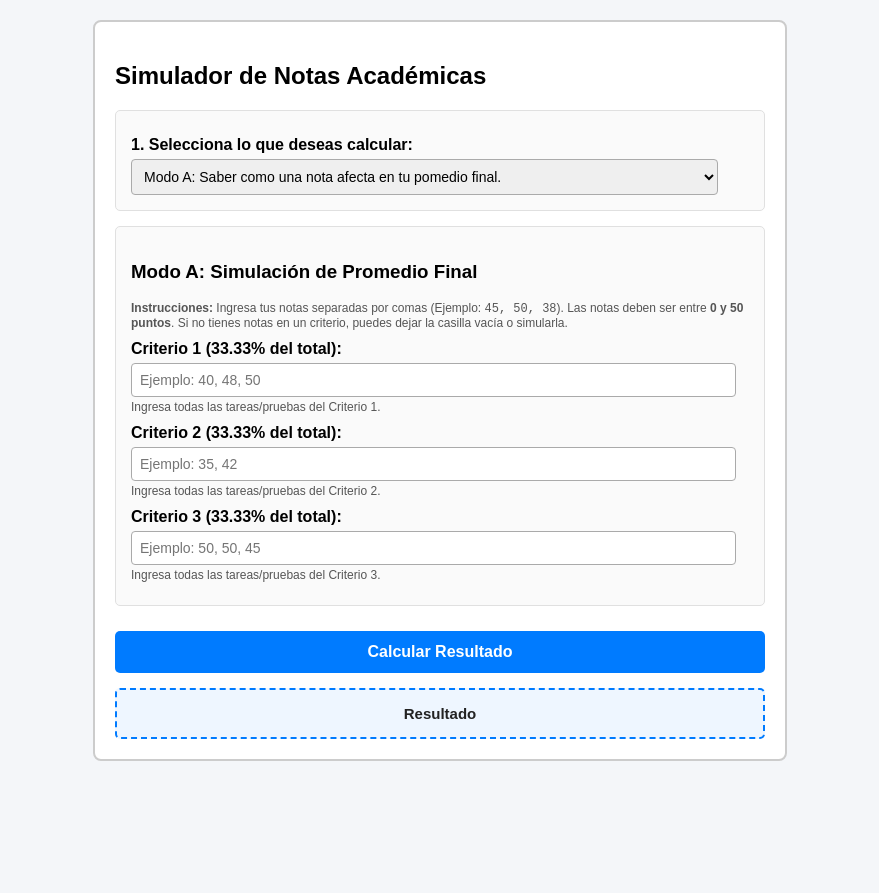
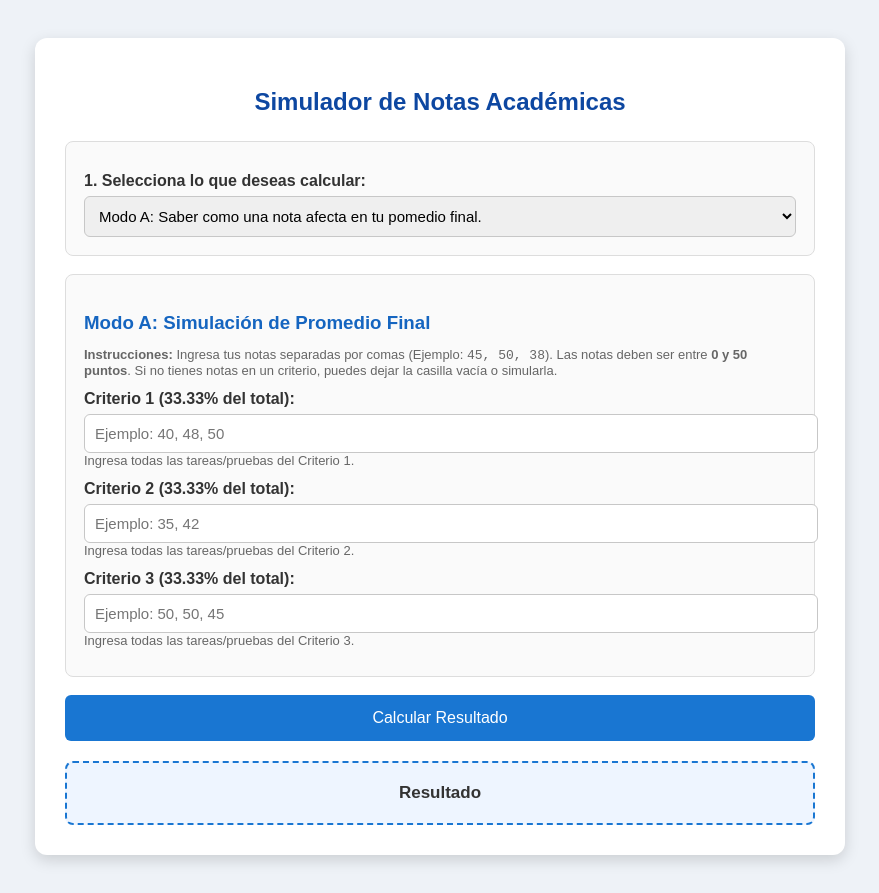
Before and after one commit to DyanaLl/Proyecto_Integrador, a plain HTML site: page index.html in a window 1280 px wide. Shown: the whole page, without its empty margins (200-1079 px from the left). Before the commit the page ends 800 px from the top, so only its background shows below. Drawn offline with Linux system fonts and the light colour scheme.

Commit message:
Simulador de Notas y Semáforo de Alertas

```diff
--- a/Estilos.css
+++ b/Estilos.css
@@ -0,0 +1,112 @@
+{
+    margin:0;
+    padding:0;
+    box-sizing:border-box;
+}
+
+body{
+    font-family: Arial, Helvetica, sans-serif;
+    background:#eef2f7;
+    color:#333;
+    padding:30px;
+}
+
+.contenedor{
+    max-width:750px;
+    margin:auto;
+    background:white;
+    padding:30px;
+    border-radius:12px;
+    box-shadow:0 5px 15px rgba(0,0,0,.15);
+}
+
+h2{
+    text-align:center;
+    color:#0d47a1;
+    margin-bottom:25px;
+}
+
+.seccion{
+    background:#fafafa;
+    border:1px solid #dddddd;
+    border-radius:8px;
+    padding:18px;
+    margin-bottom:18px;
+}
+.seccion h3{
+    color:#1565c0;
+    margin-bottom:12px;
+}
+
+label{
+    display:block;
+    margin-top:12px;
+    margin-bottom:6px;
+    font-weight:bold;
+}
+
+input[type=text],
+input[type=number],
+select{
+    width:100%;
+    padding:10px;
+    border:1px solid #c7c7c7;
+    border-radius:6px;
+    font-size:15px;
+}
+input:focus,
+select:focus{
+    outline:none;
+    border:1px solid #2196f3;
+}
+
+.nota-aclaratoria{
+    font-size:13px;
+    color:#666;
+    margin-bottom:10px;
+}
+
+button{
+    width:100%;
+    padding:14px;
+    background:#1976d2;
+    color:white;
+    border:none;
+    border-radius:6px;
+    font-size:16px;
+    cursor:pointer;
+    transition:.3s;
+}
+
+button:hover{
+    background:#0d47a1;
+}
+
+#caja-resultado{
+    margin-top:20px;
+    border:2px dashed #1976d2;
+    background:#eef5ff;
+    border-radius:8px;
+    padding:20px;
+    text-align:center;
+}
+
+#texto-resultado{
+    font-size:17px;
+    font-weight:bold;
+}
+
+hr{
+    margin:18px 0;
+}
+@media(max-width:768px){
+    body{
+        padding:15px;
+    }
+    .contenedor{
+        padding:20px;
+    }
+    h2{
+        font-size:24px;
+    }
+}
--- a/index.html
+++ b/index.html
@@ -2,30 +2,9 @@
 <html lang="es">
 <head>
     <meta charset="UTF-8">
-    <title>Dashboard - Prueba</title>
+    <title>Simulador de Notas y Semáforo de Alertas</title>
 
-    <!-- Estilos de prueba para ver la funcionalidad del simulador. Recordar que esta parte tiene que encontrarse en el archivo estilos.css-->
-    <style>
-        body {font-family: Arial, sans-serif; background-color: #f4f6f9; margin: 20px;}
-
-        .contenedor {max-width: 650px; background-color: #ffffff; border: 2px solid #cccccc; border-radius: 8px; padding: 20px; margin: 0 auto;}
-
-        .seccion {border: 1px solid #e0e0e0; background-color: #fafafa; padding: 15px; margin-bottom: 15px; border-radius: 5px;}
-
-        label {font-weight: bold; display: block; margin-top: 10px; margin-bottom: 5px;}
-
-        input[type="text"], input[type="number"], select {width: 95%; padding: 8px; border: 1px solid #aaaaaa; border-radius: 4px; font-size: 14px;}
-
-        .nota-aclaratoria {font-size: 12px; color: #555555; margin-top: 3px; margin-bottom: 8px;}
-
-        button {background-color: #007bff; color: white; border: none; padding: 12px; width: 100%; font-size: 16px; font-weight: bold; border-radius: 5px; cursor: pointer; margin-top: 10px;}
-
-        button:hover {background-color: #0056b3;}
-
-        #caja-resultado {border: 2px dashed #007bff; background-color: #eef6ff; padding: 15px; margin-top: 15px; border-radius: 5px; text-align: center;}
-
-        #texto-resultado {font-size: 15px; font-weight: bold; color: #222222;}
-    </style>
+    <link rel="stylesheet" href="Estilos.css">
 </head>
 <body>
 
```
